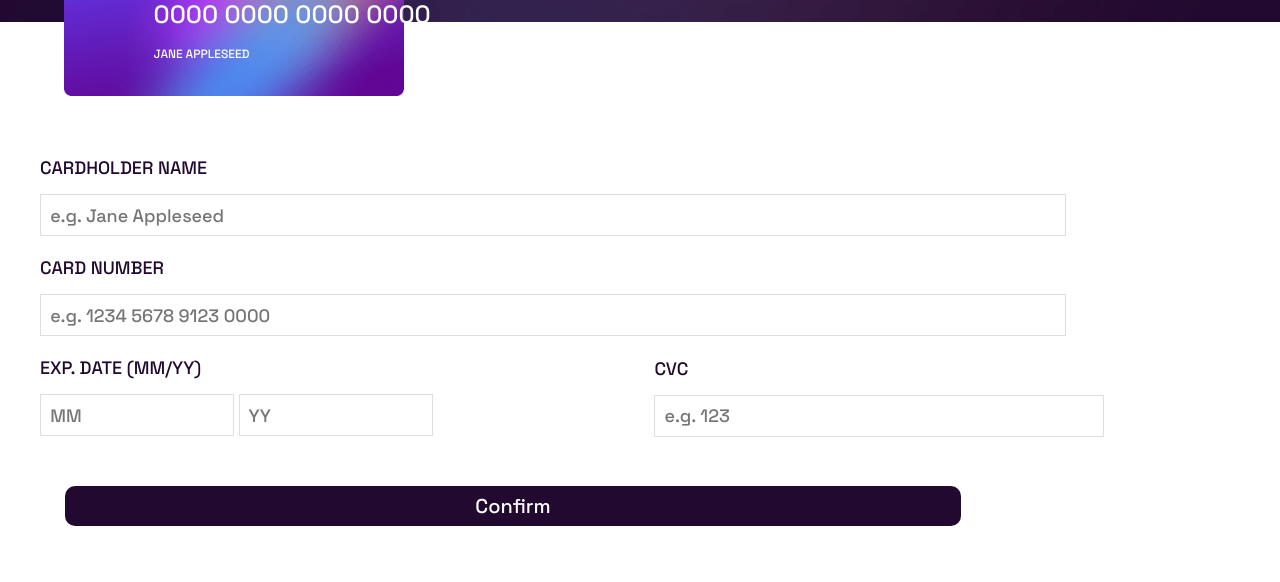
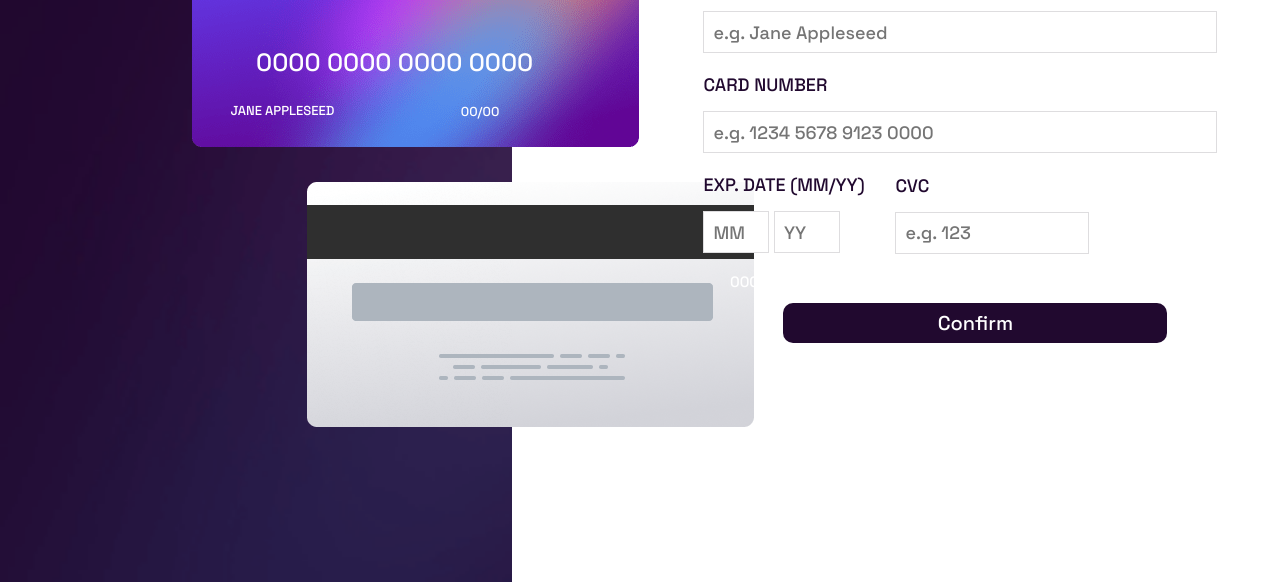
Before and after one commit to Paula-Carlech/interactive-card-details-form-main, a plain HTML site: page index.html in a window 1280 px wide. Shown: the part 218-800 px from the top of the page. Drawn offline with Linux system fonts and the light colour scheme.

Commit message:
New update

```diff
--- a/index.html
+++ b/index.html
@@ -9,7 +9,7 @@
     <link rel="stylesheet" href="style/mobile_first.css">
     <link rel="stylesheet" href="style/media_querys.css">
 </head>
-<body onload="">
+<body>
     <main>
         <section class="imagem">
             <img id="card-back" src="images/bg-card-back.png" alt="card back">
--- a/style/media_querys.css
+++ b/style/media_querys.css
@@ -2,10 +2,190 @@
 
 /* Medium devices (landscape tablets, 769px and up) */
 @media screen and (min-width: 769px) {
+    img#card-back{
+        max-width: 400px;
+        position: absolute;
+        top: 10%;
+        left: 35%;
+    }
 
+    p#CV{
+        position: relative;
+        top: 125px;
+        left: 575px;
+        font-size: 15px;
+    }
+
+    img#card-front{
+        max-width: 400px;
+        position: absolute;
+        top: 18%;
+        left: 25%;
+    }
+
+    img#logo{
+        position: absolute;
+        max-width: 75px;
+        top: 20%;
+        left: 28%;
+    }
+
+    p#card-number{
+        position: relative;
+        font-size: 25px;
+        top: 0%;
+        left: 33%;
+    }
+
+    p#name{
+        position: relative;
+        top: 3%;
+        left: 30%;
+        font-size: 13px;
+    }
+
+    p#date{
+        position: relative;
+        top: 1%;
+        left: 67%;
+        font-size: 13px;
+    }
+
+    .formulario{
+        margin: 25px;
+        margin-left: 70px;
+        position: relative;
+    }
+
+    form{
+        margin-top: 85px;
+    }
+
+    div#final > img{
+        margin-left: 250px;
+        margin-top: 50px;
+        padding: 20px;
+    }
+
+    div#final > p{
+        font-size: 40px;
+        margin-left: -135px;
+        margin-bottom: 10px;
+    }
+
+    form > p#button:hover > input, .formulario > div > input#button02{
+        margin-left: 55px;
+    }
 }
 
 /* Large devices (laptops/desktops, 992px and up) */
 @media screen and (min-width: 992px) {
+    .imagem{
+        background-image: url(../images/bg-main-mobile.png);
+        background-position: left;
+        background-repeat: no-repeat;
+        background-size: cover;
+        position: relative;
 
+        height: 100vh;
+        width: 40vw;
+    }
+
+    img#card-back{
+        max-width: 450px;
+        position: absolute;
+        top: 50%;
+        left: 60%;
+    }
+
+    p#CV{
+        position: relative;
+        top: 490px;
+        left: 730px;
+        font-size: 15px;
+    }
+
+    img#card-front{
+        max-width: 450px;
+        position: absolute;
+        top: 15%;
+        left: 15%;
+    }
+
+    img#logo{
+        position: absolute;
+        max-width: 75px;
+        top: 20%;
+        left: 17%;
+    }
+
+    p#card-number{
+        position: relative;
+        font-size: 25px;
+        top: -67%;
+        left: 20%;
+    }
+
+    p#name{
+        position: relative;
+        top: -64%;
+        left: 18%;
+        font-size: 13px;
+    }
+
+    p#date{
+        position: relative;
+        top: -66%;
+        left: 36%;
+        font-size: 13px;
+    }
+
+    .formulario{
+        margin: 25px;
+        position: relative;
+        top: -95%;
+        left: 53%;
+    }
+
+    form > p > input{
+        width: 40vw;
+    }
+
+    form > p#expiration_date > input{
+        width: 5vw;
+    }
+
+    form > P#cvc_number{
+        left: 15%;
+    }
+
+    form > p#cvc_number > input{
+        width: 15vw;
+    }
+
+    form > p#button > input{
+        margin-left: 80px;
+        width: 30vw;
+    }
+
+    form > p#button:hover > input{
+        width: 30vw;
+    }
+
+    div#final > img{
+        margin-left: 240px;
+        margin-top: 50px;
+        padding: 20px;
+    }
+
+    div#final > p{
+        font-size: 40px;
+        margin-left: -1000px;
+        margin-bottom: 10px;
+    }
+
+    form > p#button:hover > input, .formulario > div > input#button02{
+        margin-left: 50px;
+        width: 500px;
+    }
 }
```
